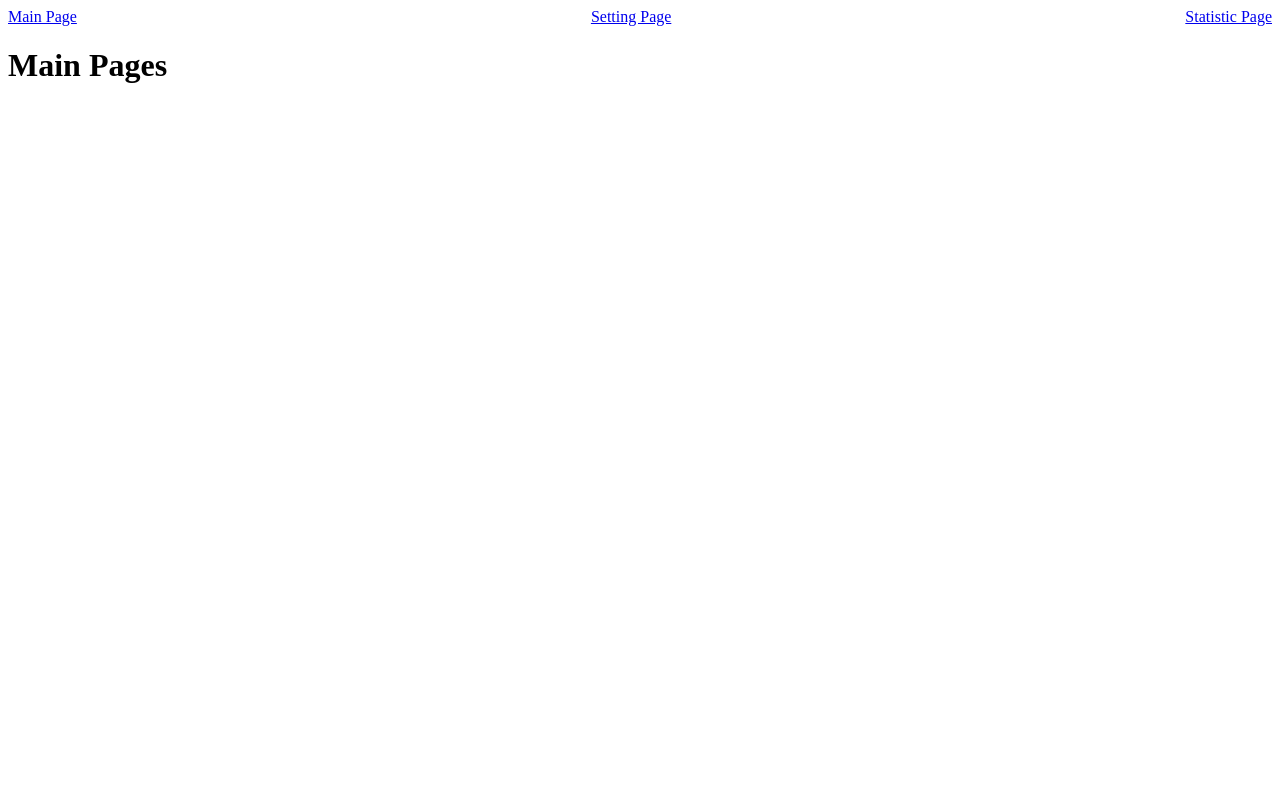
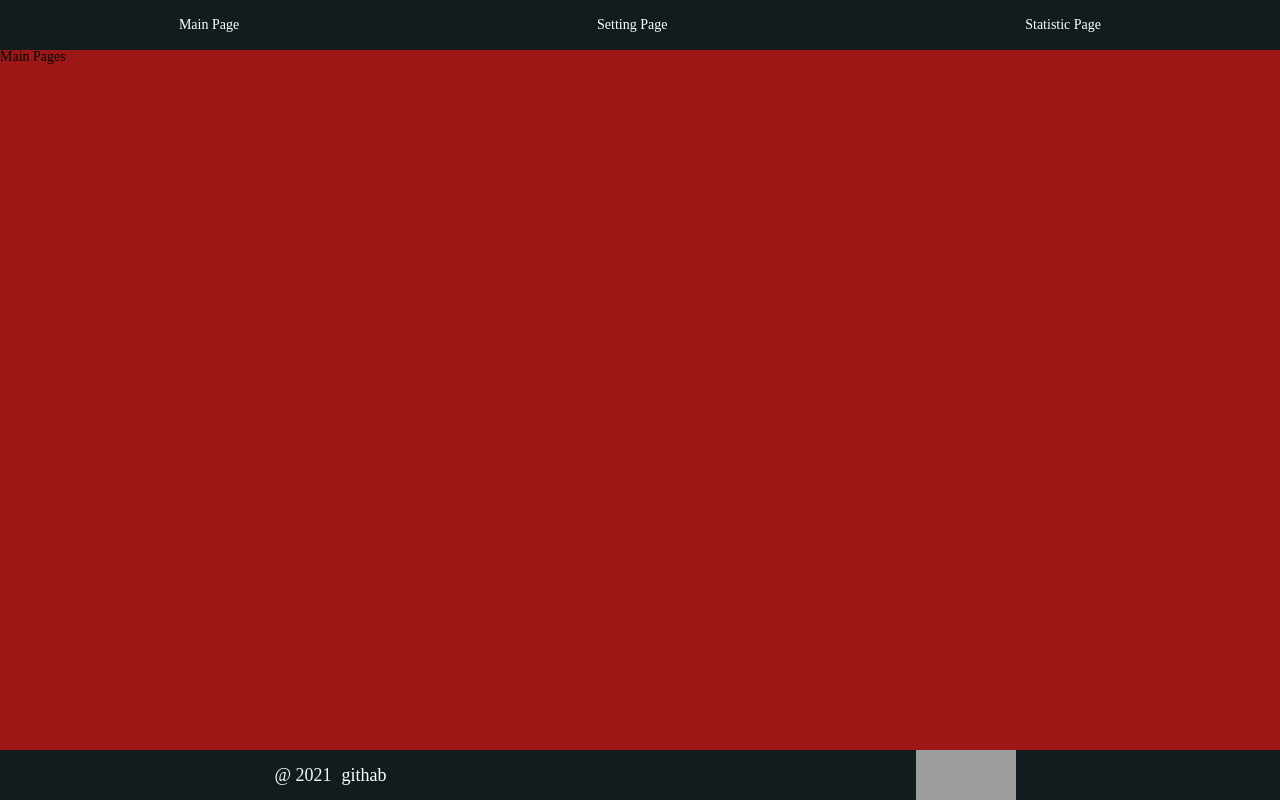
Before and after one commit to mishashmidt0/ts_progect, a website built with webpack: page src/index.html in a window 1280 px wide. Built offline with nearby package versions, Linux system fonts and the light colour scheme; grey boxes are pictures that could not be loaded.

Commit message:
feat: create main page

```diff
--- /dev/null
+++ b/src/core/components/footer/index.ts
@@ -0,0 +1,31 @@
+import Component from "../../temlpates/components";
+import './style.css'
+class Footer extends Component {
+    constructor(tagName: string, className: string) {
+        super(tagName, className)
+    }
+
+    renderFooter() {
+        const container = document.createElement('div');
+        const gitYear = document.createElement('div');
+        const githab = document.createElement('a');
+        const year = document.createElement('p');
+        const logo = document.createElement('img');
+        year.textContent = '@ 2021';
+        githab.textContent = "githab"
+        githab.href = "https://github.com/mishashmidt0"
+        gitYear.append(year, githab)
+        container.append(gitYear, logo)
+        logo.src = 'https://rs.school/images/rs_school_js.svg';
+        logo.className = "logo-footer"
+        container.className = "footer-container"
+
+        this.container.append(container);
+    }
+
+    render(): HTMLElement {
+        this.renderFooter();
+        return this.container;
+    }
+}
+export default Footer;
--- /dev/null
+++ b/src/core/components/footer/style.css
@@ -0,0 +1,25 @@
+.footer-container {
+    display: flex;
+    justify-content: space-around;
+    align-items: center;
+    background-color: #121c1e;
+    color: aliceblue;
+    font-size: 18px;
+}
+.footer-container div {
+    display: flex;
+    justify-content: space-evenly;
+}
+.footer-container div p {
+    margin: 0 10px;
+}
+.logo-footer {
+    height: 50px;
+    width: 100px;
+}
+a {
+    color: rgb(255, 255, 255);
+}
+.footer-container img {
+    background-color: rgba(255, 255, 255, 0.363);
+}
--- a/src/core/components/header/index.ts
+++ b/src/core/components/header/index.ts
@@ -1,5 +1,6 @@
 import Component from "../../temlpates/components";
 import { PageIds } from "../../../pages/app"
+import './style.css'
 
 const Button = [
     {
@@ -24,6 +25,7 @@ class Header extends Component {
 
     renderPageButtons() {
         const pageButtons = document.createElement('div');
+        pageButtons.className = "header-container";
         Button.forEach(button => {
             const ButtonHTML = document.createElement('a');
             ButtonHTML.href = `#${button.id}`;
--- /dev/null
+++ b/src/core/components/header/style.css
@@ -0,0 +1,7 @@
+.header-container {
+    background-color: #121c1e;
+    display: flex;
+    justify-content: space-around;
+    height: 50px;
+    align-items: center;
+}
--- a/src/core/temlpates/page.ts
+++ b/src/core/temlpates/page.ts
@@ -2,9 +2,10 @@ abstract class Page {
     protected container: HTMLElement;
     static TextObjsct = {};
 
-    constructor(id: string) {
+    constructor(id: string, className: string) {
         this.container = document.createElement('div');
         this.container.id = id;
+        this.container.className = className;
     }
     protected createHeaderTitle(text: string) {
         const headerTitle = document.createElement('h1');
--- a/src/index.html
+++ b/src/index.html
@@ -5,11 +5,11 @@
     <meta charset="UTF-8">
     <meta http-equiv="X-UA-Compatible" content="IE=edge">
     <meta name="viewport" content="width=device-width, initial-scale=1.0">
-    <title>SPA</title>
+    <title>Christmas</title>
 </head>
 
 <body>
-
+    <main></main>
 </body>
 
 </html>
--- a/src/pages/app/index.ts
+++ b/src/pages/app/index.ts
@@ -4,6 +4,7 @@ import SettingPage from "../settings";
 import StatisticPage from "../statistics";
 import Header from "../../core/components/header";
 import ErrorPage, { ErrorType } from "../error";
+import Footer from "../../core/components/footer";
 
 export const enum PageIds {
     MainPage = 'main-page',
@@ -14,44 +15,51 @@ export const enum PageIds {
 
 class App {
     private static container: HTMLElement = document.body;
+    private static mainContainer: HTMLElement = document.querySelector('main') as HTMLElement;
     private initialPage: MainPage;
     private header: Header;
+    private footer: Footer;
     private static defaultPageId: string = 'current-page';
 
-    static renderNewPage(idPage: string) {
+    static renderNewPage(idPage: string, className: string) {
         const currentPageHTML = document.querySelector(`#${App.defaultPageId}`)
         if (currentPageHTML) currentPageHTML.remove();
         let page: Page | null = null;
 
         if (idPage === PageIds.MainPage) {
-            page = new MainPage(idPage);
+            page = new MainPage(idPage, className);
         } else if (idPage === PageIds.SettingPage) {
-            page = new SettingPage(idPage);
+            page = new SettingPage(idPage, className);
         } else if (idPage === PageIds.StatisticPage) {
-            page = new StatisticPage(idPage);
-        } else { page = new ErrorPage(idPage, ErrorType.Error_404); }
+            page = new StatisticPage(idPage, className);
+        } else { page = new ErrorPage(idPage, className, ErrorType.Error_404); }
 
         if (page) {
             const pageHTML = page.render();
             pageHTML.id = App.defaultPageId;
-            App.container.append(pageHTML);
+            App.mainContainer.prepend(pageHTML);
         }
     }
 
     private enableRouteChange() {
         window.addEventListener('hashchange', () => {
             const hach = window.location.hash.slice(1);
-            App.renderNewPage(hach);
+            const clName = hach.slice(0, -5);
+            App.renderNewPage(hach, clName);
+
         })
     }
 
     constructor() {
-        this.initialPage = new MainPage('main-page'); //присваиваем id main-page
-        this.header = new Header('header', 'header-container')
+        this.initialPage = new MainPage('main-page', 'main');
+        this.header = new Header('header', 'header')
+        this.footer = new Footer('footer', 'footer')
     }
     run() {
-        App.container.append(this.header.render())
-        App.renderNewPage('main-page');
+        App.renderNewPage('main-page', 'main');
+        App.container.prepend(this.header.render());
+        App.container.append(this.footer.render());
+
         this.enableRouteChange();
     }
 };
--- a/src/pages/error/index.ts
+++ b/src/pages/error/index.ts
@@ -10,8 +10,8 @@ class ErrorPage extends Page {
         '404': 'Error! The page is not found'
     };
 
-    constructor(id: string, errorType: ErrorType | string) {
-        super(id);
+    constructor(id: string, className: string, errorType: ErrorType | string) {
+        super(id, className);
         this.errorType = errorType;
     }
     render() {
--- a/src/pages/main/index.ts
+++ b/src/pages/main/index.ts
@@ -1,4 +1,5 @@
 import Page from "../../core/temlpates/page";
+import "./style.css"
 
 class MainPage extends Page {
 
@@ -6,8 +7,8 @@ class MainPage extends Page {
         MaintTitle: 'Main Pages'
     };
 
-    constructor(id: string) {
-        super(id)
+    constructor(id: string, className: string) {
+        super(id, className)
     }
 
     render() {
--- /dev/null
+++ b/src/pages/main/style.css
@@ -0,0 +1,4 @@
+main {
+    height: 100%;
+    background-color: rgb(158, 23, 23);
+}
--- a/src/pages/settings/index.ts
+++ b/src/pages/settings/index.ts
@@ -6,8 +6,8 @@ class SettingPage extends Page {
         MainTitle: 'Setting Page',
     };
 
-    constructor(id: string) {
-        super(id)
+    constructor(id: string, className: string) {
+        super(id, className)
     }
     render() {
         const title = this.createHeaderTitle(SettingPage.TextObjsct.MainTitle)
--- a/src/pages/statistics/index.ts
+++ b/src/pages/statistics/index.ts
@@ -4,8 +4,8 @@ class StatisticPage extends Page {
     static TextObjsct = {
         MainText: 'Statistic Page'
     };
-    constructor(id: string) {
-        super(id)
+    constructor(id: string, className: string) {
+        super(id, className)
     }
     render() {
         const title = this.createHeaderTitle(StatisticPage.TextObjsct.MainText)
--- a/src/style.css
+++ b/src/style.css
@@ -1,4 +1,115 @@
+* {
+    padding: 0;
+    margin: 0;
+    border: 0;
+}
+
+*,
+*:before,
+*:after {
+    -webkit-box-sizing: border-box;
+    box-sizing: border-box;
+}
+
+:focus,
+:active {
+    outline: none;
+    -webkit-transition: 0.4s;
+    transition: 0.4s;
+}
+
+a:focus,
+a:active {
+    outline: none;
+    -webkit-transition: 0.4s;
+    transition: 0.4s;
+}
+
+nav,
+footer,
+header,
+aside {
+    display: block;
+}
+
+html,
+body {
+    height: 100%;
+    width: 100%;
+    font-size: 100%;
+    line-height: 1;
+    font-size: 14px;
+    -ms-text-size-adjust: 100%;
+    -moz-text-size-adjust: 100%;
+    -webkit-text-size-adjust: 100%;
+    scroll-behavior: smooth;
+}
+
+input,
+button,
+textarea {
+    font-family: inherit;
+}
+
+input::-ms-clear {
+    display: none;
+}
+
+button {
+    cursor: pointer;
+}
+
+button::-moz-focus-inner {
+    padding: 0;
+    border: 0;
+}
+
+a,
+a:visited {
+    text-decoration: none;
+    -webkit-transition: 0.2s;
+    transition: 0.2s;
+}
+
+a:hover {
+    text-decoration: none;
+    -webkit-transition: 0.4s;
+    transition: 0.4s;
+}
+
+ul li {
+    list-style: none;
+}
+
+img {
+    vertical-align: top;
+}
+
+h1,
+h2,
+h3,
+h4,
+h5,
+h6 {
+    font-size: inherit;
+    font-weight: inherit;
+}
+
+/*--------------------*/
+
+body {
+    display: flex;
+    flex-direction: column;
+    justify-content: space-between;
+}
+
 .header-container div {
     display: flex;
     justify-content: space-between;
 }
+/* header {
+    height: 10vh;
+}
+main {
+    height: 80vh;
+} */
```
Also changed, not shown: src/assets/images/logoRS.svg (added).
